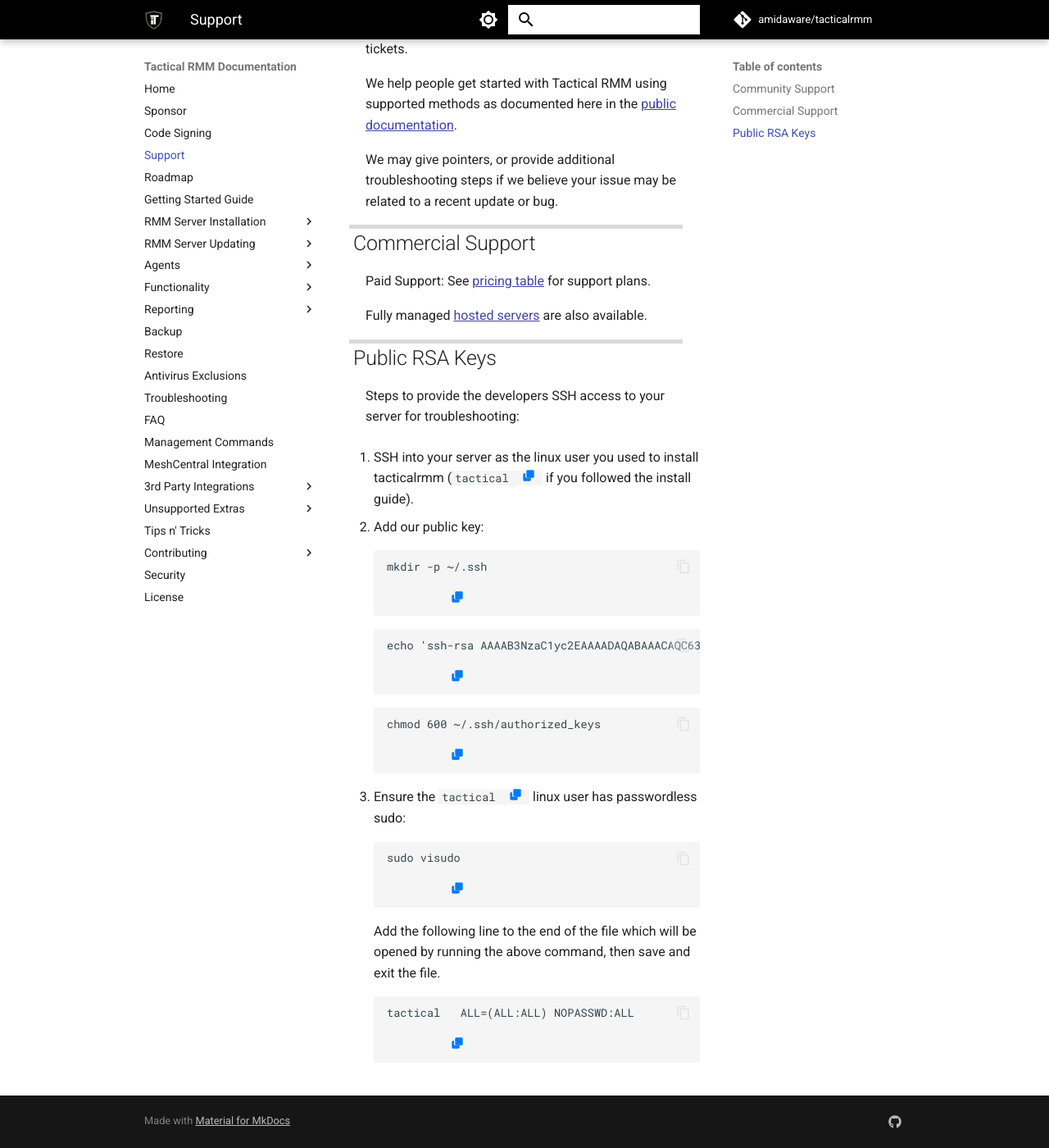
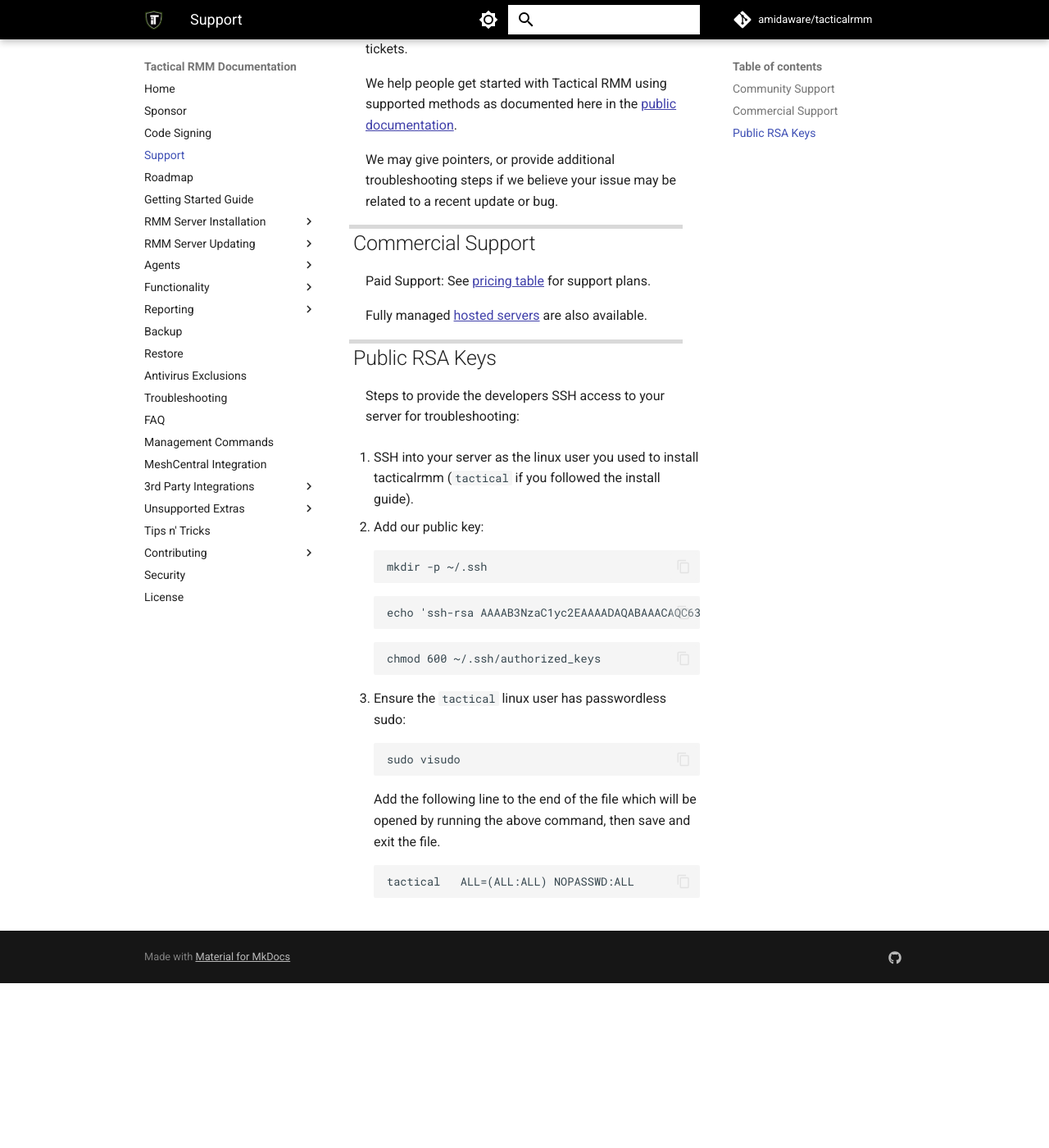
Before and after one commit to amidaware/trmm-docs, an MkDocs documentation site: the page built from docs/support.md, in a window 1280 px wide and 1400 px high, scrolled down 234 px. Shown: the whole window at 82% size. Built offline with MkDocs 1.6.1 and Material for MkDocs 9.7.7, drawn with Linux system fonts in a browser that asks for light colours; comment, search, counter and statistics services are not loaded; after the commit the page ends 1433 px from its top, so only the background shows below that.

Commit message:
clean click to copy code function

```diff
--- a/docs/js/copy-to-clipboard.js
+++ b/docs/js/copy-to-clipboard.js
@@ -2,27 +2,32 @@
     const inlineCodeItems = document.querySelectorAll("p code, li code, span code");
 
     inlineCodeItems.forEach((codeItem) => {
-        // Create the copy button icon (using SVG)
-        const icon = document.createElement("span");
-        icon.className = "copy-icon";
-        icon.innerHTML = `
-            <svg width="16" height="16" viewBox="0 0 24 24" fill="none" xmlns="http://www.w3.org/2000/svg">
-                <path d="M8 8H4C2.9 8 2 8.9 2 10V20C2 21.1 2.9 22 4 22H14C15.1 22 16 21.1 16 20V16H8C6.9 16 6 15.1 6 14V8Z" fill="currentColor"/>
-                <path d="M20 2H10C8.9 2 8 2.9 8 4V14C8 15.1 8.9 16 10 16H20C21.1 16 22 15.1 22 14V4C22 2.9 21.1 2 20 2Z" fill="currentColor"/>
-            </svg>`;
+        // Add copy functionality directly to the code element (no visible icon)
+        codeItem.style.cursor = "pointer";
+        codeItem.title = "Click to copy";
 
-        // Set up the copy action on the icon
-        icon.addEventListener("click", (event) => {
+        // Set up the copy action on the code element itself
+        codeItem.addEventListener("click", (event) => {
             event.stopPropagation();
             const codeText = codeItem.innerText.trim(); // Trim any whitespace
             navigator.clipboard.writeText(codeText).then(
-                () => (icon.classList.add("copied")),
-                () => (icon.classList.add("copy-failed"))
+                () => {
+                    // Briefly change background to indicate successful copy
+                    const originalBg = codeItem.style.backgroundColor;
+                    codeItem.style.backgroundColor = "#4CAF50";
+                    setTimeout(() => {
+                        codeItem.style.backgroundColor = originalBg;
+                    }, 200);
+                },
+                () => {
+                    // Briefly change background to indicate failed copy
+                    const originalBg = codeItem.style.backgroundColor;
+                    codeItem.style.backgroundColor = "#f44336";
+                    setTimeout(() => {
+                        codeItem.style.backgroundColor = originalBg;
+                    }, 200);
+                }
             );
-            setTimeout(() => icon.classList.remove("copied", "copy-failed"), 2000);
         });
-
-        // Append the icon inside the code element
-        codeItem.appendChild(icon);
     });
 });
--- a/docs/stylesheets/extra.css
+++ b/docs/stylesheets/extra.css
@@ -125,23 +125,6 @@
     width: 80%;
     margin-top: 15px;
 }
-.copy-icon {
-    background-color: transparent;
-    color: #007bff;
-    border: none;
-    padding: 2px 5px;
-    font-size: 0.8em;
-    cursor: pointer;
-    margin-left: 5px;
-    border-radius: 3px;
-}
-
-.copy-icon svg {
-    fill: currentColor;
-    /* Optional: Adjust the icon size */
-    width: 16px;
-    height: 16px;
-}
 
 .md-button {
     display: inline-flex;
```
